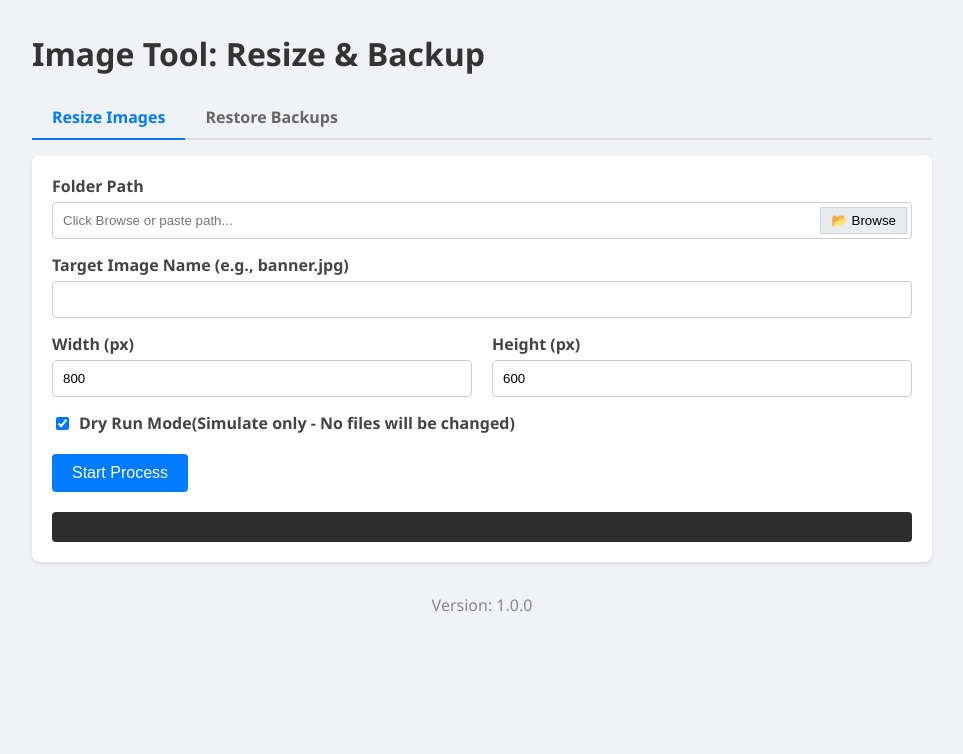
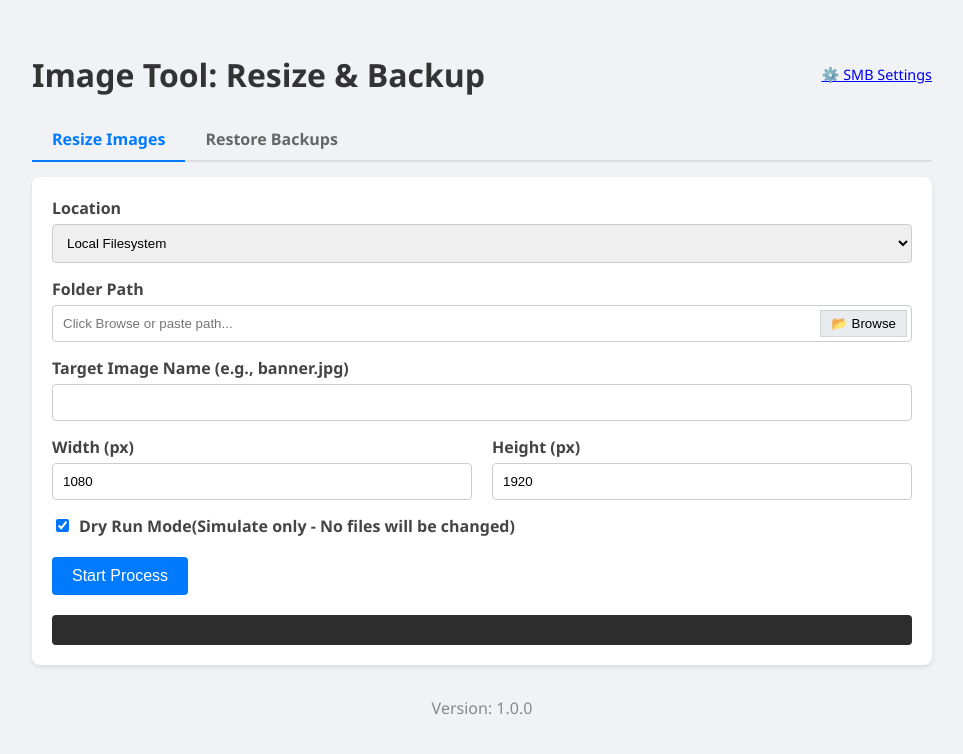
Before and after one commit to mrturbo-750/image_adjustment, a Flask app: page / in a window 1280 px wide. Shown: the top 754 px of the page, without its empty margins (158-1121 px from the left). Run offline with Flask 3, Linux system fonts and the light colour scheme; data that the repository does not hold is empty.

Commit message:
Enhance image processing to support SMB paths and update UI for SMB configuration

```diff
--- a/app.py
+++ b/app.py
@@ -179,25 +179,46 @@ def manage_smb_configs():
 
     return jsonify({"error": "Invalid action"}), 400
 
-def process_image(file_path, width, height, dry_run=False):
-    """Backs up and resizes a single image. respecting dry_run."""
+def process_image(file_path, width, height, dry_run=False, is_smb=False):
+    """Backs up and resizes a single image, respecting dry_run and SMB paths."""
     try:
         timestamp = datetime.now().strftime("%Y%m%d%H%M%S")
         backup_path = f"{file_path}.backup_{timestamp}"
 
+        # Determine which basename function to use
+        basename = os.path.basename if not is_smb else smb_path.basename
+
         if dry_run:
-            return True, f"[DRY RUN] Would backup to {os.path.basename(backup_path)} and resize to {width}x{height}"
+            return True, f"[DRY RUN] Would backup to {basename(backup_path)} and resize to {width}x{height}"
 
         # 1. Perform Backup
-        shutil.copy2(file_path, backup_path)
+        if is_smb:
+            smb_shutil.copyfile(file_path, backup_path)
+        else:
+            shutil.copy2(file_path, backup_path)
 
         # 2. Resize Image
-        with Image.open(file_path) as img:
-            resized_img = img.resize((width, height))
-            resized_img.save(file_path)
+        if is_smb:
+            # For SMB, we need to work with file-like objects
+            with smbclient.open_file(file_path, 'rb') as f:
+                img = Image.open(f)
+                resized_img = img.resize((width, height))
 
-        return True, f"Success (Backup: {os.path.basename(backup_path)})"
+                # Save back to SMB share
+                with io.BytesIO() as buffer:
+                    resized_img.save(buffer, format=img.format)
+                    buffer.seek(0)
+                    with smbclient.open_file(file_path, 'wb') as remote_f:
+                        shutil.copyfileobj(buffer, remote_f)
+        else:
+            with Image.open(file_path) as img:
+                img_format = img.format
+                resized_img = img.resize((width, height))
+                resized_img.save(file_path, format=img_format)
+
+        return True, f"Success (Backup: {basename(backup_path)})"
     except Exception as e:
+        logging.error(f"Error processing {file_path}: {e}")
         return False, str(e)
 
 @app.route('/scan-and-resize', methods=['POST'])
--- a/templates/index.html
+++ b/templates/index.html
@@ -7,6 +7,8 @@
     <style>
         body { font-family: 'Segoe UI', Tahoma, Geneva, Verdana, sans-serif; max-width: 900px; margin: 2rem auto; padding: 0 1rem; background: #f0f2f5; }
         h1 { color: #333; }
+        .header-controls { display: flex; justify-content: space-between; align-items: center; }
+        .settings-link { font-size: 0.9rem; }
         .card { background: white; padding: 20px; border-radius: 8px; box-shadow: 0 2px 4px rgba(0,0,0,0.1); margin-bottom: 20px; }
 
         /* Tabs */
@@ -19,7 +21,7 @@
         /* Form Elements */
         .form-group { margin-bottom: 15px; position: relative; }
         label { display: block; margin-bottom: 5px; font-weight: bold; color: #444; }
-        input[type="text"], input[type="number"] { width: 100%; padding: 10px; border: 1px solid #ccc; border-radius: 4px; box-sizing: border-box; }
+        input[type="text"], input[type="number"], select { width: 100%; padding: 10px; border: 1px solid #ccc; border-radius: 4px; box-sizing: border-box; }
 
         /* Buttons */
         .btn { padding: 10px 20px; border: none; border-radius: 4px; cursor: pointer; font-size: 1rem; }
@@ -49,8 +51,10 @@
     </style>
 </head>
 <body>
-
-    <h1>Image Tool: Resize & Backup</h1>
+    <div class="header-controls">
+        <h1>Image Tool: Resize & Backup</h1>
+        <a href="/settings" class="settings-link">⚙️ SMB Settings</a>
+    </div>
 
     <div class="tabs">
         <div class="tab active" onclick="switchTab('resize')">Resize Images</div>
@@ -58,6 +62,12 @@
     </div>
 
     <div id="resize" class="tab-content active card">
+        <div class="form-group">
+            <label for="smbSelect">Location</label>
+            <select id="smbSelect">
+                <option value="">Local Filesystem</option>
+            </select>
+        </div>
         <div class="form-group">
             <label for="folderPath">Folder Path</label>
             <input type="text" id="folderPath" placeholder="Click Browse or paste path...">
@@ -72,11 +82,11 @@
         <div style="display: flex; gap: 20px;">
             <div class="form-group" style="flex: 1;">
                 <label for="width">Width (px)</label>
-                <input type="number" id="width" value="800">
+                <input type="number" id="width" value="1080">
             </div>
             <div class="form-group" style="flex: 1;">
                 <label for="height">Height (px)</label>
-                <input type="number" id="height" value="600">
+                <input type="number" id="height" value="1920">
             </div>
         </div>
 
@@ -95,6 +105,12 @@
     <div id="restore" class="tab-content card">
         <p>Scan a folder to find backups (`.backup_timestamp`) and restore them to their original names.</p>
 
+        <div class="form-group">
+            <label for="smbSelectRestore">Location</label>
+            <select id="smbSelectRestore">
+                <option value="">Local Filesystem</option>
+            </select>
+        </div>
         <div class="form-group">
             <label for="restorePath">Folder Path</label>
             <input type="text" id="restorePath" placeholder="Click Browse or paste path...">
@@ -139,30 +155,56 @@
             else tabs[1].classList.add('active');
         }
 
+        // --- SMB Config Loading ---
+        async function loadSmbConfigs() {
+            const res = await fetch('/smb-configs');
+            const configs = await res.json();
+
+            const smbSelect = document.getElementById('smbSelect');
+            const smbSelectRestore = document.getElementById('smbSelectRestore');
+
+            // Clear existing options
+            smbSelect.innerHTML = '<option value="">Local Filesystem</option>';
+            smbSelectRestore.innerHTML = '<option value="">Local Filesystem</option>';
+
+            configs.forEach(c => {
+                const option = new Option(`${c.name} (\\\\${c.server}\\${c.share})`, c.id);
+                const option2 = new Option(`${c.name} (\\\\${c.server}\\${c.share})`, c.id);
+                smbSelect.add(option);
+                smbSelectRestore.add(option2);
+            });
+        }
+
         // --- FOLDER BROWSER LOGIC ---
         function openFolderPicker(inputId) {
             targetInputId = inputId;
             document.getElementById('modalOverlay').style.display = 'block';
-            // Start browsing at current value or home
+
+            const smbSelectId = inputId.includes('restore') ? 'smbSelectRestore' : 'smbSelect';
+            const smbId = document.getElementById(smbSelectId).value;
             const currentVal = document.getElementById(inputId).value;
-            loadFolders(currentVal);
+
+            loadFolders(currentVal, smbId);
         }
 
         function closeModal() {
             document.getElementById('modalOverlay').style.display = 'none';
         }
 
-        async function loadFolders(path) {
+        async function loadFolders(path, smbId) {
             try {
                 const res = await fetch('/browse', {
                     method: 'POST',
                     headers: {'Content-Type': 'application/json'},
-                    body: JSON.stringify({ path: path })
+                    body: JSON.stringify({ path: path, smb_id: smbId })
                 });
                 const data = await res.json();
 
                 if (data.error) {
-                    alert(data.error);
+                    alert(`Error: ${data.error}\nPath: ${data.path || ''}`);
+                    if (res.status === 403) { // Auth error
+                        closeModal();
+                    }
                     return;
                 }
 
@@ -173,11 +215,11 @@
                 list.innerHTML = '';
 
                 // Add "Up" button
-                if (data.parent_path) {
+                if (data.parent_path && data.parent_path !== data.current_path) {
                     const upDiv = document.createElement('div');
                     upDiv.className = 'folder-item';
                     upDiv.innerText = '📁 .. (Go Up)';
-                    upDiv.onclick = () => loadFolders(data.parent_path);
+                    upDiv.onclick = () => loadFolders(data.parent_path, smbId);
                     list.appendChild(upDiv);
                 }
 
@@ -185,7 +227,10 @@
                     const div = document.createElement('div');
                     div.className = 'folder-item';
                     div.innerText = '📁 ' + folder;
-                    div.onclick = () => loadFolders(currentBrowserDir + (currentBrowserDir.endsWith('/') || currentBrowserDir.endsWith('\\') ? '' : '/') + folder);
+                    // For SMB, joining might need server/share logic handled by backend
+                    const separator = (currentBrowserDir.endsWith('\\') || currentBrowserDir.endsWith('/')) ? '' : '\\';
+                    const newPath = `${currentBrowserDir}${separator}${folder}`;
+                    div.onclick = () => loadFolders(newPath, smbId);
                     list.appendChild(div);
                 });
 
@@ -209,7 +254,8 @@
                 image_name: document.getElementById('imageName').value,
                 width: document.getElementById('width').value,
                 height: document.getElementById('height').value,
-                dry_run: document.getElementById('dryRun').checked
+                dry_run: document.getElementById('dryRun').checked,
+                smb_id: document.getElementById('smbSelect').value
             };
 
             const res = await fetch('/scan-and-resize', {
@@ -236,13 +282,21 @@
 
         // --- RESTORE LOGIC ---
         async function scanForBackups() {
+            const smbId = document.getElementById('smbSelectRestore').value;
             const path = document.getElementById('restorePath').value;
+
             const res = await fetch('/scan-backups', {
                 method: 'POST',
                 headers: {'Content-Type': 'application/json'},
-                body: JSON.stringify({ folder_path: path })
+                body: JSON.stringify({ folder_path: path, smb_id: smbId })
             });
             const data = await res.json();
+
+            if (data.error) {
+                alert(`Error: ${data.error}`);
+                return;
+            }
+
             foundBackups = data.backups;
 
             const listDiv = document.getElementById('restoreList');
@@ -285,18 +339,31 @@
 
             if(!confirm(`Are you sure you want to overwrite ${selectedIndices.length} files with their backups?`)) return;
 
+            const smbId = document.getElementById('smbSelectRestore').value;
             const filesToRestore = selectedIndices.map(i => foundBackups[i]);
 
             const res = await fetch('/restore', {
                 method: 'POST',
                 headers: {'Content-Type': 'application/json'},
-                body: JSON.stringify({ files: filesToRestore })
+                body: JSON.stringify({ files: filesToRestore, smb_id: smbId })
             });
 
             const result = await res.json();
             const out = document.getElementById('restoreOutput');
             out.innerHTML = `<strong>Restored:</strong> ${result.restored} files.<br><hr>` + result.logs.join('<br>');
         }
+
+        // --- Event Listeners ---
+        document.getElementById('smbSelect').addEventListener('change', (e) => {
+            document.getElementById('folderPath').value = '';
+        });
+
+        document.getElementById('smbSelectRestore').addEventListener('change', (e) => {
+            document.getElementById('restorePath').value = '';
+        });
+
+        // Initial Load
+        document.addEventListener('DOMContentLoaded', loadSmbConfigs);
     </script>
 
     <footer style="text-align: center; margin-top: 2rem; color: #888;">
```
